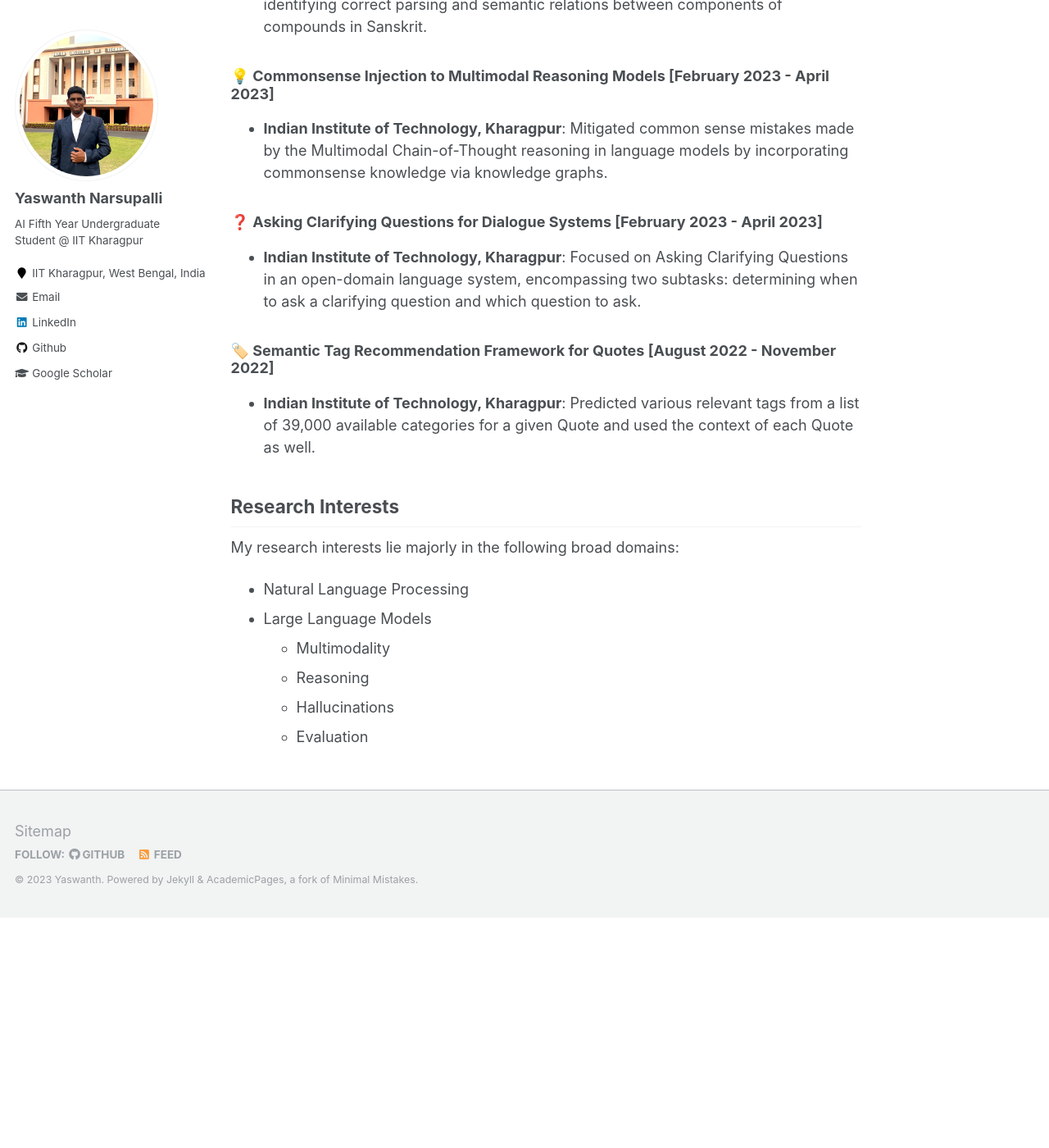
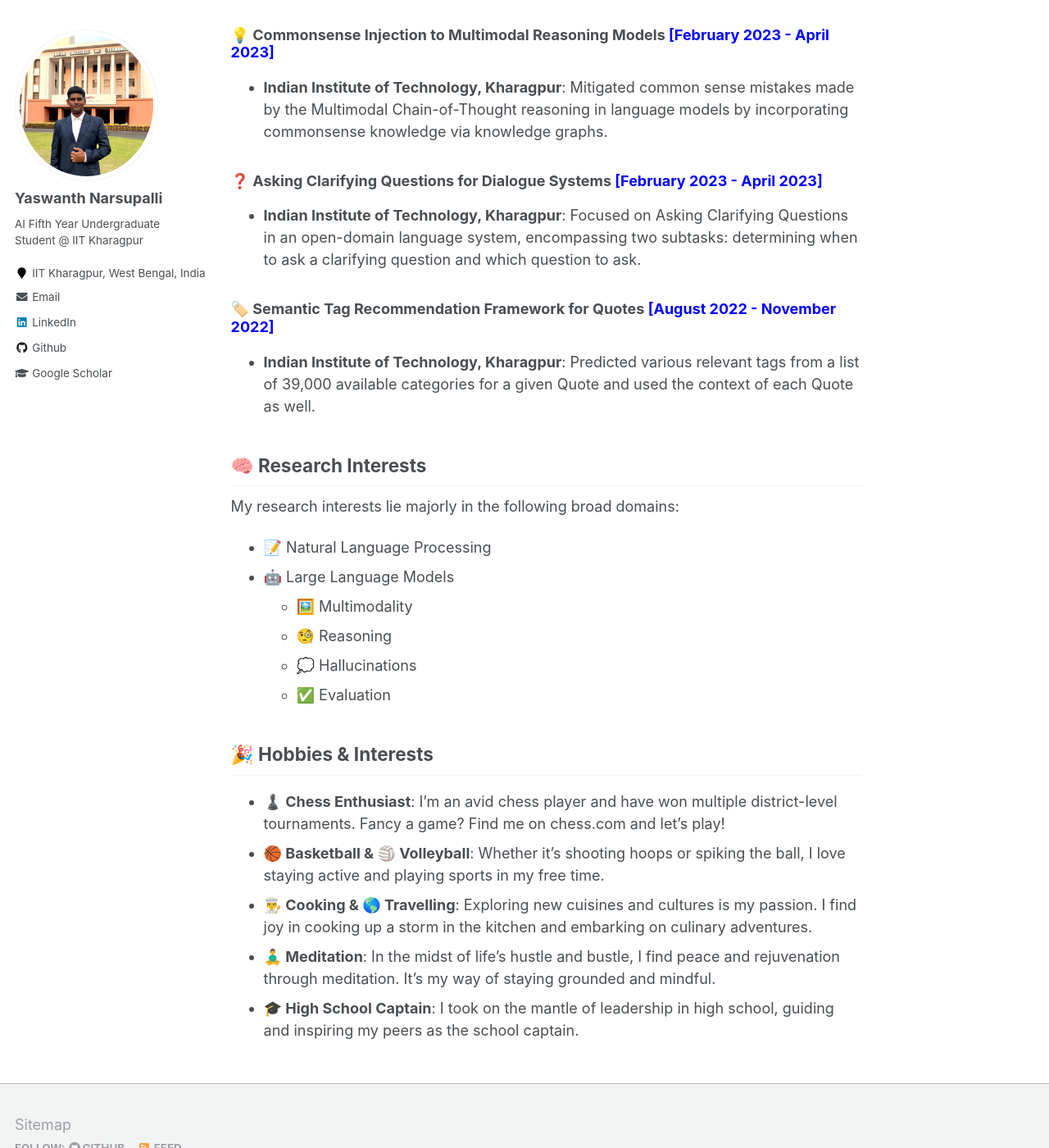
Before and after one commit to yaswanth-iitkgp/yaswanth-iitkgp.github.io, a Jekyll site: the page built from _pages/about.md, in a window 1280 px wide and 1400 px high, scrolled down 2431 px. Shown: the whole window at 82% size. Built offline with Jekyll 4.4.1, drawn with Linux system fonts in a browser that asks for light colours; before the commit the page ends 3550 px from its top, so only the background shows below that; some of the changed text lies outside the part shown.

```diff
--- a/_pages/about.md
+++ b/_pages/about.md
@@ -8,10 +8,8 @@ redirect_from:
   - /about.html
 ---
 
-![Illustration](/images/LLM.jpeg){: .align-right width="200px"}
-I am a Fifth-year Dual Degree Undergraduate student at the Center for Excellence in Artificial Intelligence , Indian Institute of Technology Kharagpur. I am also an undergraduate researcher at the  [Complex Networks Research Group](https://cnerg-iitkgp.github.io/), IIT Kharagpur under the supervision of  [Prof. Pawan Goyal](https://cse.iitkgp.ac.in/~pawang/) for the past 1.5 years.
-
-If you have any ideas that you would like to collaborate on, hit me up!
+![Illustration](/images/LLM.jpeg){: .align-right width="150px"}
+I am a Fifth-year Dual Degree Undergraduate student at the Center for Excellence in Artificial Intelligence , Indian Institute of Technology Kharagpur. I am also an undergraduate researcher at the  [Complex Networks Research Group](https://cnerg-iitkgp.github.io/), IIT Kharagpur under the supervision of  [Prof. Pawan Goyal](https://cse.iitkgp.ac.in/~pawang/) for the past 1.5 years. If you have any ideas that you would like to collaborate on, hit me up!
 
 
 
@@ -43,41 +41,50 @@ If you have any ideas that you would like to collaborate on, hit me up!
 - Mentorship: Provided guidance and mentorship to 8 students over 2 years. 👥
 
 ## Research Experience
-### 📊 Automatic Evaluation Framework for Language Generation using LLMs [August 2023 - Present]
+### 📊 Automatic Evaluation Framework for Language Generation using LLMs <span style="color:blue">[August 2023 - Present]</span>
 - **Microsoft Research India**: Proposed a 2-stage evaluation framework with a group of LLMs like Llama 2, GPT-4, Falcon, etc., for automatic evaluation of NLG. The proposed framework is a zero-shot solution, which can be the next SOTA and correlate better with human evaluation.
 
-### 📑 Event Extraction using Large Language Models [October 2023 - Present]
+### 📑 Event Extraction using Large Language Models <span style="color:blue">[October 2023 - Present]</span>
 - **University of Texas, Dallas**: Leading a research project focusing on document-level event extraction with Large Language Models.
 
-### 📚 Citation Integrity [June 2023 - September 2023]
+### 📚 Citation Integrity <span style="color:blue">[June 2023 - September 2023]</span>
 - **University of Illinois at Urbana-Champaign**: Developed a new dataset, examined the integrity of citations, and classified them into categories, such as "irrelevant citation," while also extracting evidence from the cited papers.
 
-### 🌐 Machine Translation using Large Language Models [May 2023 - Sept 2023]
+### 🌐 Machine Translation using Large Language Models <span style="color:blue">[May 2023 - Sept 2023]</span>
 - **University of California, Berkeley**: Enhanced 500K lines of machine translation data with synthetic generation from LLMs, employing Google-OCR, BERT-based aligners, and Sandhi splitting techniques. Notably increased BLEU scores by 10% using the "No Language Left Behind" (NLLB) model and advanced post-processing methods.
 
-### 🚦 Compressing Yolo Object Detection using NN-LUT [August 2023 - September 2023]
+### 🚦 Compressing Yolo Object Detection using NN-LUT <span style="color:blue">[August 2023 - September 2023]</span>
 - **Indian Institute of Technology, Kharagpur**: Developed a pedestrian detection system with YOLOv4 architecture, trained on the EuroCity Persons dataset.
 
-### 🧩 Nested Compound Parsing and Type Identification [December 2022 - April 2023]
+### 🧩 Nested Compound Parsing and Type Identification <span style="color:blue">[December 2022 - April 2023]</span>
 - **Indian Institute of Technology, Kharagpur**: Introduced a novel task focused on identifying correct parsing and semantic relations between components of compounds in Sanskrit.
 
-### 💡 Commonsense Injection to Multimodal Reasoning Models [February 2023 - April 2023]
+### 💡 Commonsense Injection to Multimodal Reasoning Models <span style="color:blue">[February 2023 - April 2023]</span>
 - **Indian Institute of Technology, Kharagpur**: Mitigated common sense mistakes made by the Multimodal Chain-of-Thought reasoning in language models by incorporating commonsense knowledge via knowledge graphs.
 
-### ❓ Asking Clarifying Questions for Dialogue Systems [February 2023 - April 2023]
+### ❓ Asking Clarifying Questions for Dialogue Systems <span style="color:blue">[February 2023 - April 2023]</span>
 - **Indian Institute of Technology, Kharagpur**: Focused on Asking Clarifying Questions in an open-domain language system, encompassing two subtasks: determining when to ask a clarifying question and which question to ask.
 
-### 🏷️ Semantic Tag Recommendation Framework for Quotes [August 2022 - November 2022]
+### 🏷️ Semantic Tag Recommendation Framework for Quotes <span style="color:blue">[August 2022 - November 2022]</span>
 - **Indian Institute of Technology, Kharagpur**: Predicted various relevant tags from a list of 39,000 available categories for a given Quote and used the context of each Quote as well.
 
 
-## Research Interests
+## 🧠 Research Interests
 
 My research interests lie majorly in the following broad domains:
 
-- Natural Language Processing
-- Large Language Models
-  - Multimodality
-  - Reasoning
-  - Hallucinations
-  - Evaluation
+- 📝 Natural Language Processing
+- 🤖 Large Language Models
+  - 🖼️ Multimodality
+  - 🧐 Reasoning
+  - 💭 Hallucinations
+  - ✅ Evaluation
+
+
+## 🎉 Hobbies & Interests
+
+- **♟️ Chess Enthusiast**: I'm an avid chess player and have won multiple district-level tournaments. Fancy a game? Find me on chess.com and let's play!
+- **🏀 Basketball & 🏐 Volleyball**: Whether it's shooting hoops or spiking the ball, I love staying active and playing sports in my free time.
+- **👨‍🍳 Cooking & 🌎 Travelling**: Exploring new cuisines and cultures is my passion. I find joy in cooking up a storm in the kitchen and embarking on culinary adventures.
+- **🧘‍♂️ Meditation**: In the midst of life's hustle and bustle, I find peace and rejuvenation through meditation. It's my way of staying grounded and mindful.
+- **🎓 High School Captain**: I took on the mantle of leadership in high school, guiding and inspiring my peers as the school captain.
```
